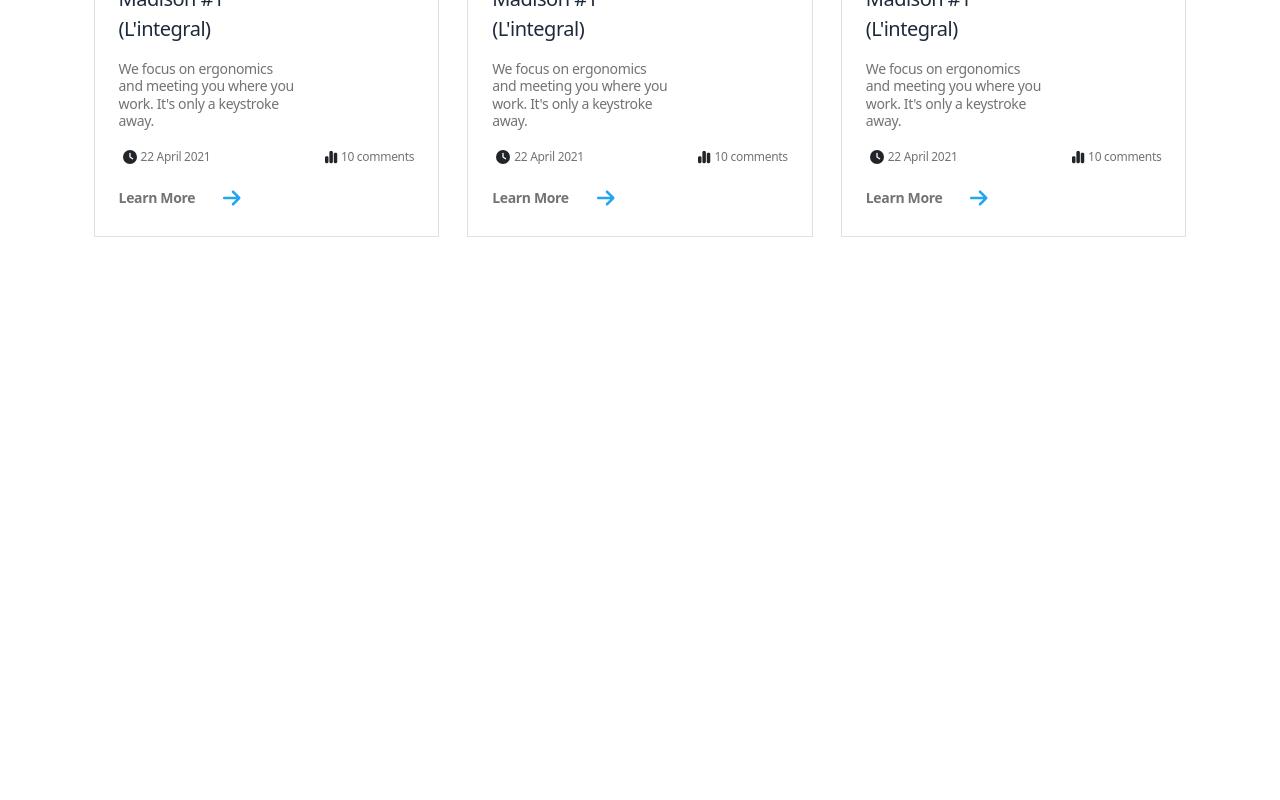
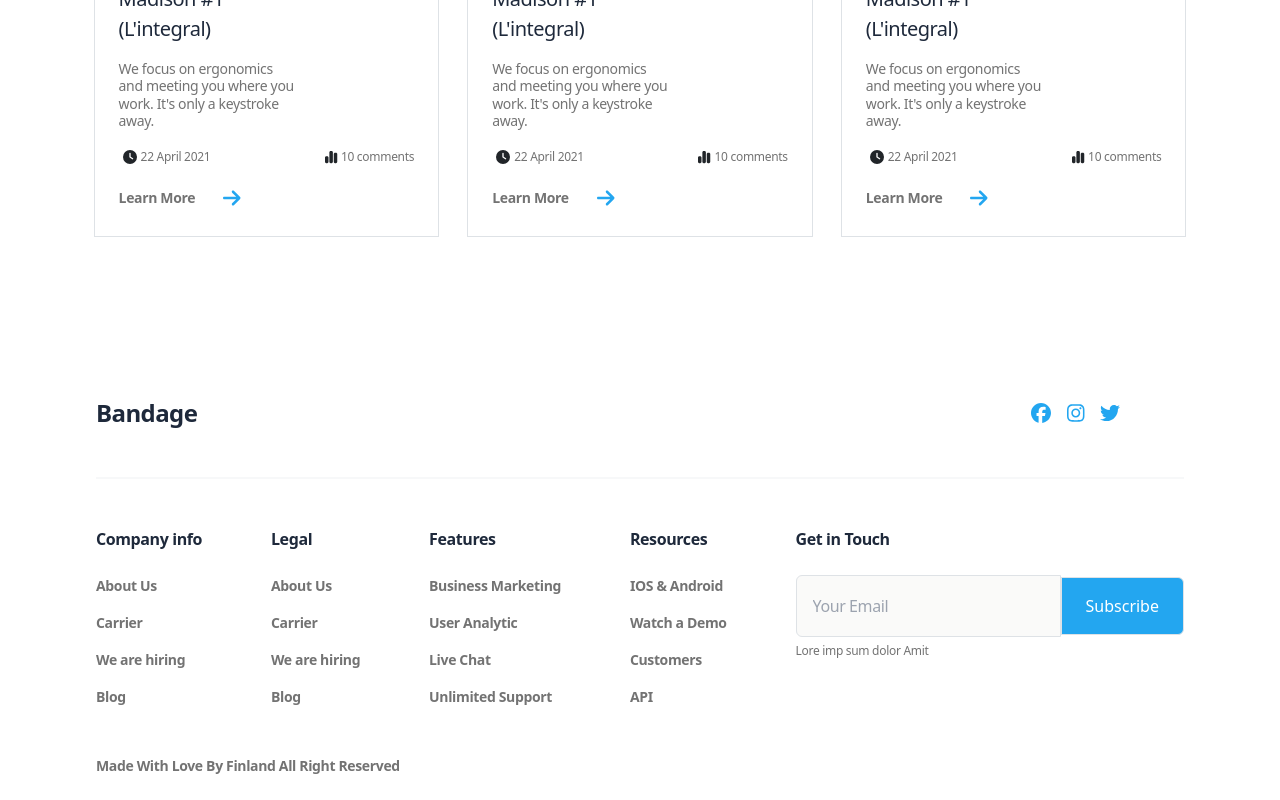
Before and after one commit to malidegirmenci/ReaCommerce-Frontend, a React (Vite) app: page / in a window 1280 px wide. Shown: the part 4725-5525 px from the top of the page. Before the commit the page ends 5074 px from the top, so only its background shows below. Built offline with nearby package versions, Linux system fonts and the light colour scheme.

Commit message:
created and imported footer

```diff
--- a/src/App.jsx
+++ b/src/App.jsx
@@ -1,13 +1,13 @@
-import './App.css'
-import Header from './layout/Header'
+import './App.css';
+import Header from './layout/Header';
 import Home from './pages/Home';
-
+import Footer from './layout/Footer';
 function App() {
   return (
     <>
       <Header />
       <Home />
-
+      <Footer />
     </>
   )
 }
--- /dev/null
+++ b/src/layout/Footer.jsx
@@ -0,0 +1,71 @@
+import { faFacebook, faInstagram, faTwitter } from "@fortawesome/free-brands-svg-icons";
+import { FontAwesomeIcon } from "@fortawesome/react-fontawesome";
+
+export default function Footer() {
+    return (
+        <div className="w-[85%] mx-auto">
+            <div className="">
+                <div className="flex justify-between items-center py-10">
+                    <h3 className="text-slate-800 text-2xl font-bold leading-loose tracking-tight">Bandage</h3>
+                    <div className="text-[#23A6F0] gap-3 flex pr-16">
+                        <FontAwesomeIcon icon={faFacebook} size="lg" />
+                        <FontAwesomeIcon icon={faInstagram} size="lg" />
+                        <FontAwesomeIcon icon={faTwitter} size="lg" />
+                    </div>
+                </div>
+                <hr className="border border-neutral-200" />
+            </div>
+            <div className="py-12 flex gap-8 justify-between">
+                <div className="flex flex-col gap-4">
+                    <h5 className="text-slate-800 text-base font-bold leading-normal tracking-tight">Company info</h5>
+                    <div className="flex flex-col gap-3">
+                        <h6 className="text-neutral-500 text-sm font-bold leading-normal tracking-tight">About Us</h6>
+                        <h6 className="text-neutral-500 text-sm font-bold leading-normal tracking-tight">Carrier</h6>
+                        <h6 className="text-neutral-500 text-sm font-bold leading-normal tracking-tight">We are hiring</h6>
+                        <h6 className="text-neutral-500 text-sm font-bold leading-normal tracking-tight">Blog</h6>
+                    </div>
+                </div>
+                <div className="flex flex-col gap-4">
+                    <h5 className="text-slate-800 text-base font-bold leading-normal tracking-tight">Legal</h5>
+                    <div className="flex flex-col gap-3">
+                        <h6 className="text-neutral-500 text-sm font-bold leading-normal tracking-tight">About Us</h6>
+                        <h6 className="text-neutral-500 text-sm font-bold leading-normal tracking-tight">Carrier</h6>
+                        <h6 className="text-neutral-500 text-sm font-bold leading-normal tracking-tight">We are hiring</h6>
+                        <h6 className="text-neutral-500 text-sm font-bold leading-normal tracking-tight">Blog</h6>
+                    </div>
+                </div>
+                <div className="flex flex-col gap-4">
+                    <h5 className="text-slate-800 text-base font-bold leading-normal tracking-tight">Features</h5>
+                    <div className="flex flex-col gap-3">
+                        <h6 className="text-neutral-500 text-sm font-bold leading-normal tracking-tight">Business Marketing</h6>
+                        <h6 className="text-neutral-500 text-sm font-bold leading-normal tracking-tight">User Analytic</h6>
+                        <h6 className="text-neutral-500 text-sm font-bold leading-normal tracking-tight">Live Chat</h6>
+                        <h6 className="text-neutral-500 text-sm font-bold leading-normal tracking-tight">Unlimited Support </h6>
+                    </div>
+                </div>
+                <div className="flex flex-col gap-4">
+                    <h5 className="text-slate-800 text-base font-bold leading-normal tracking-tight">Resources</h5>
+                    <div className="flex flex-col gap-3">
+                        <h6 className="text-neutral-500 text-sm font-bold leading-normal tracking-tight">IOS & Android</h6>
+                        <h6 className="text-neutral-500 text-sm font-bold leading-normal tracking-tight">Watch a Demo</h6>
+                        <h6 className="text-neutral-500 text-sm font-bold leading-normal tracking-tight">Customers</h6>
+                        <h6 className="text-neutral-500 text-sm font-bold leading-normal tracking-tight">API              </h6>
+                    </div>
+                </div>
+                <div className="flex flex-col gap-4">
+                    <h5 className="text-slate-800 text-base font-bold leading-normal tracking-tight">Get in Touch</h5>
+                    <div className="flex flex-col items-start">
+                        <div className="flex items-center">
+                            <input type="text" placeholder="Your Email" className="p-3 border rounded-l-md text-neutral-500 font-normal leading-7 tracking-tight bg-stone-50 " />
+                            <button className="py-3 px-6 border border-neutral-200 bg-[#23A6F0] text-white rounded-r-md">Subscribe</button>
+                        </div>
+                        <p className="text-neutral-500 text-xs font-normal leading-7 tracking-tight">Lore imp sum dolor Amit</p>
+                    </div>
+                </div>
+            </div>
+            <div className="pb-4">
+                <p className="text-neutral-500 text-sm font-bold leading-normal tracking-tight">Made With Love By Finland All Right Reserved</p>
+            </div>
+        </div>
+    )
+}
```
